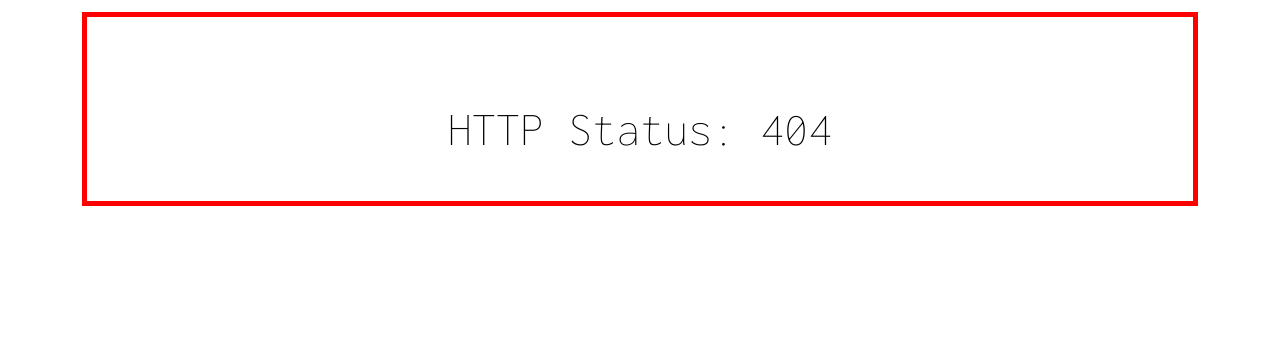
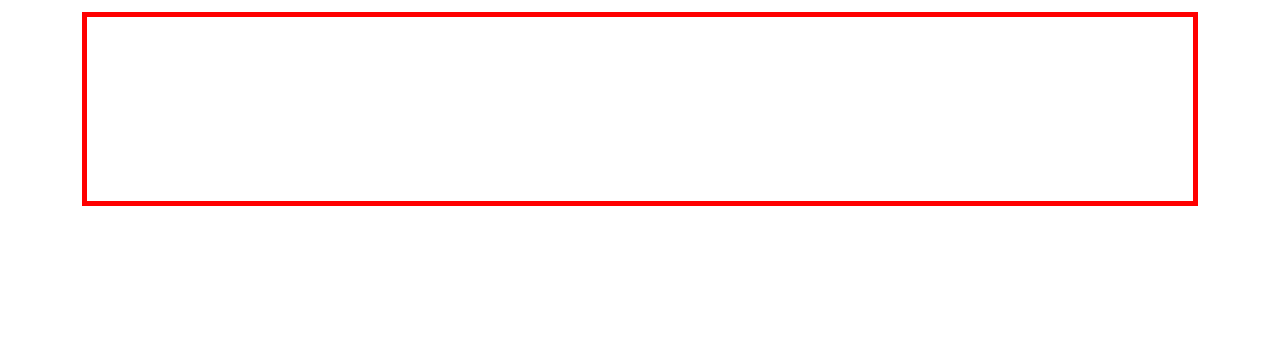
Before and after one commit to Ajfriel86/brutalgroove, a Django app: template templates/errors/404.html in a window 1280 px wide. Shown: the part 56-420 px from the top of the page. Run offline with Django 3.2, Linux system fonts and the light colour scheme; the template is opened without the code that fills it, so the values that code supplies are empty; some libraries are stand-ins or nearby versions.

Commit message:
Change font colour

```diff
--- a/static/css/style.css
+++ b/static/css/style.css
@@ -278,7 +278,7 @@ form.login button.btn-signup {
     margin: 20px auto;
     padding: 20px;
     border: 5px solid red;
-    color: black;
+    color: #fff;
     font-size: xxx-large;
 }
 
```
